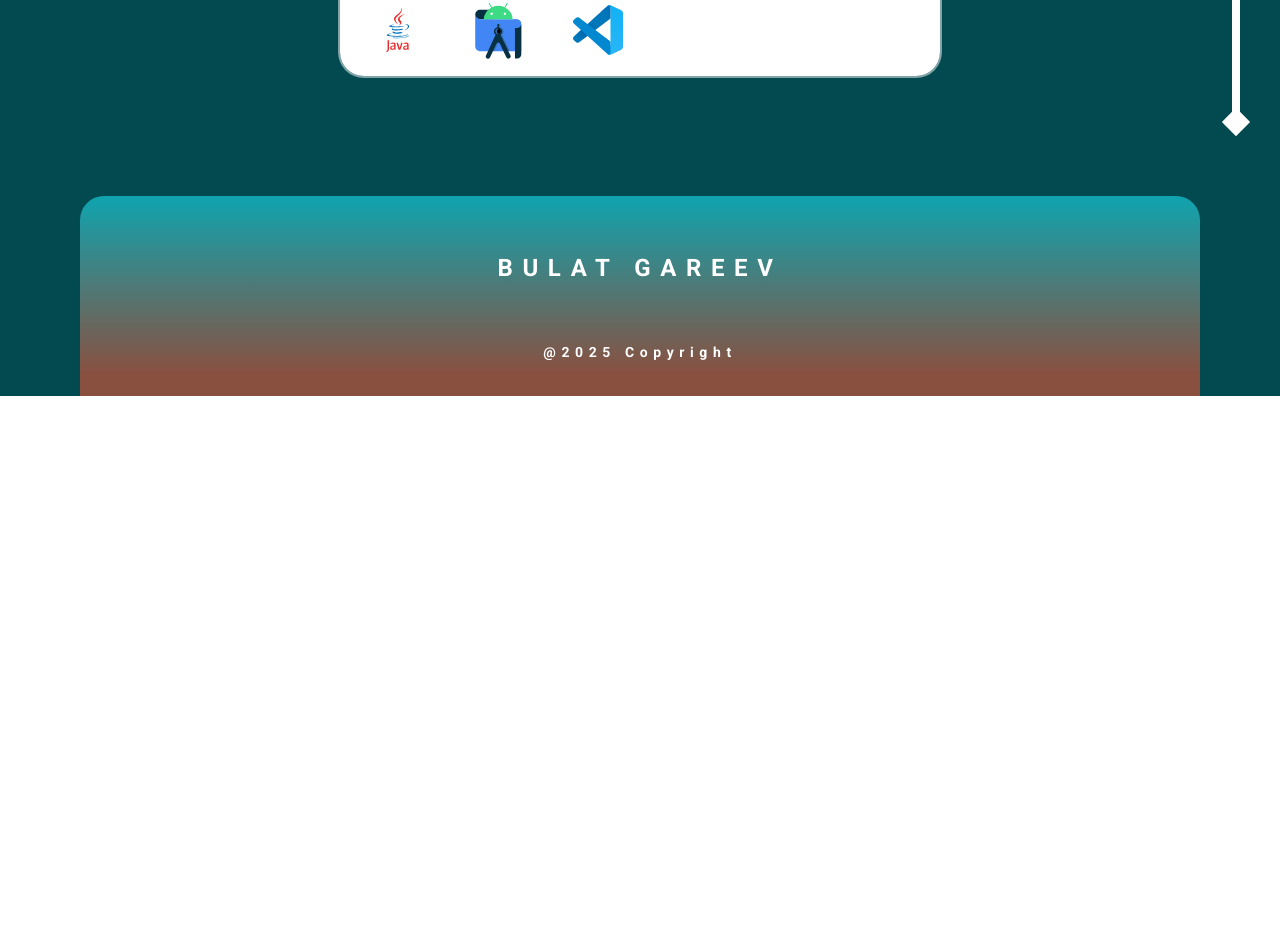
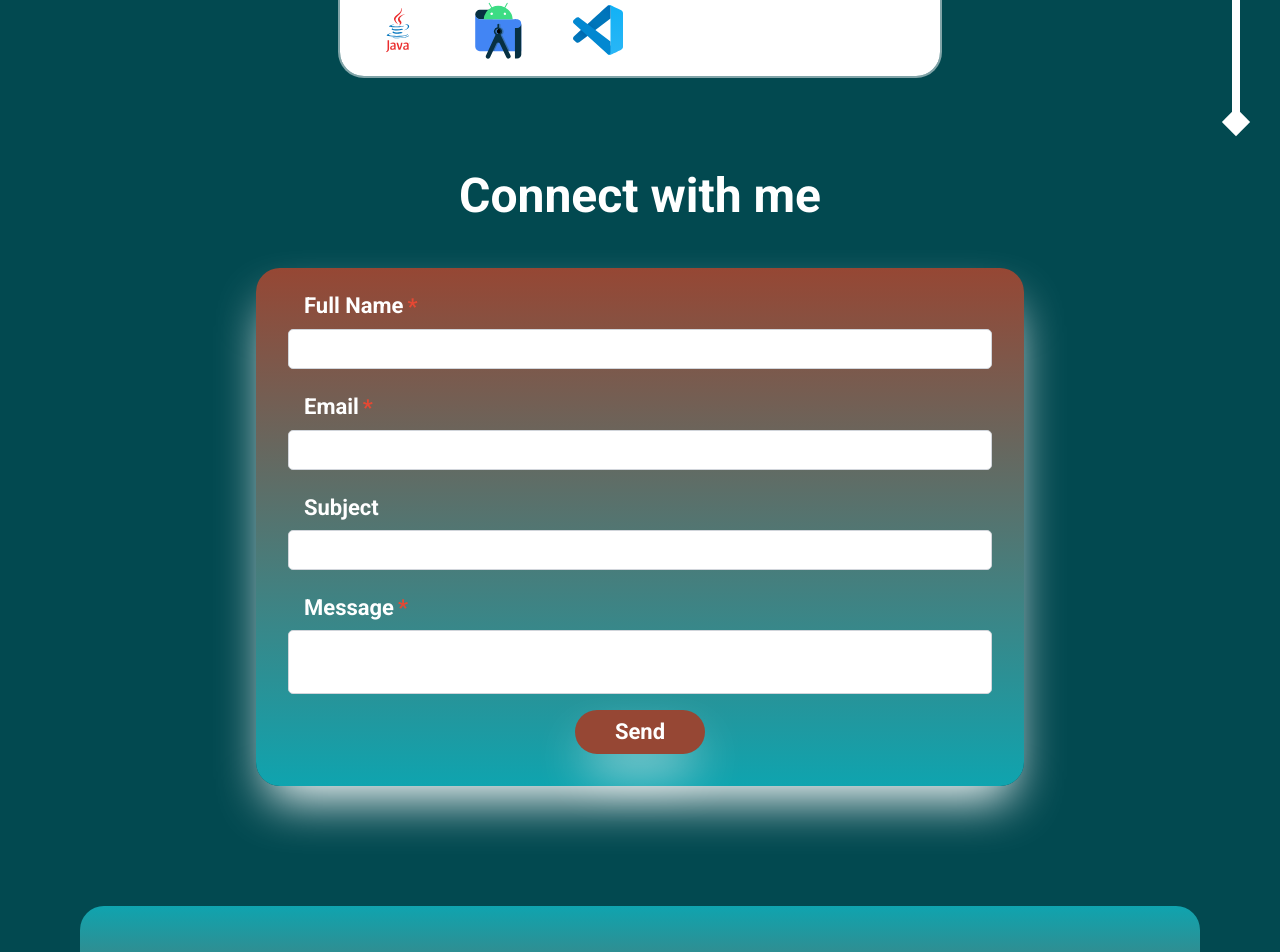
Before and after one commit to gareev-bulat/PortfolioWebsite, a Next.js app: page / in a window 1280 px wide. Shown: the part 3184-4136 px from the top of the page. Before the commit the page ends 3580 px from the top, so only its background shows below. Built offline with nearby package versions, Linux system fonts and the light colour scheme.

Commit message:
feat(contact): add Connect with me section frontend for email submissions

```diff
--- a/app/layout.tsx
+++ b/app/layout.tsx
@@ -47,7 +47,6 @@ export default function RootLayout({
 
       <body className="min-h-screen flex flex-col bg-[linear-gradient(180deg,_#003135_4%,_#024950_56%)]">
         <Header />
-
         <main className="flex-1">{children}</main>
         <Footer />
       </body>
--- a/app/page.tsx
+++ b/app/page.tsx
@@ -3,6 +3,8 @@ import Link from "next/link";
 import "../styles/globals.css";
 import Aboutme from "@/components/aboutme";
 import Portfolio from "@/components/portfolio";
+import Connect from '@/components/connect';
+
 
 export default function Home() {
   return (
@@ -78,6 +80,7 @@ export default function Home() {
       </section>
       <Aboutme />
       <Portfolio />
+      <Connect />
     </>
   );
 }
--- a/components/connect.tsx
+++ b/components/connect.tsx
@@ -0,0 +1,42 @@
+import React from 'react'
+
+
+const Connect = () => {
+  return (
+    <section>
+    <h2 className="text-3xl text-white text-center sm:text-3xl lg:text-5xl p-4">Connect with me</h2>
+    <form className='max-w-3xl mx-auto mt-8 mb-20 space-y-4 text-white text-base_l shadow-2xl shadow-white bg-gradient-to-b flex flex-col items-center p-4 rounded-3xl from-[#964734] to-[#0FA4AF]'>
+      <div className='flex flex-col w-full px-4'>
+        <label className='pb-2 pt-2 pl-4'>Full Name<span className="text-[#E64833] align-middle pl-1">*</span></label>
+        <input className='h-10 bg-white border border-gray-300 focus:outline-none transition ease-in-out rounded-[5px] text-black text-base font-extralight p-4 required'></input>
+
+
+      </div>
+      <div className='flex flex-col w-full px-4'>
+        <label className='pb-2 pt-2 pl-4'>Email<span className="text-[#E64833] align-middle pl-1">*</span></label>
+        <input className='h-10 bg-white border border-gray-300 focus:outline-none transition ease-in-out rounded-[5px] text-black text-base font-extralight p-4 required'></input>
+
+
+      </div>
+      <div className='flex flex-col w-full px-4'>
+        <label className='pb-2 pt-2 pl-4'>Subject</label>
+        <input className='h-10 bg-white border border-gray-300 focus:outline-none transition ease-in-out rounded-[5px] text-black text-base font-extralight p-4'></input>
+      </div>
+
+      <div className='flex flex-col w-full px-4'>
+        <label className='pb-2 pt-2 pl-4'>Message<span className="text-[#E64833] pl-1">*</span></label>
+        <textarea name="message" id="message" className='h-30 bg-white border border-gray-300 focus:outline-none transition ease-in-out rounded-[5px] text-left align-top leading-normal resize-none text-black text-base font-extralight px-4 pt-2 required'></textarea>
+      </div>
+      <button type="submit" className='h-full px-10 py-2 mt-4 text-md bg-[#964734] hover:bg-[#E64833] shadow-2xl shadow-white rounded-3xl'>Send</button>
+    <div>
+
+
+
+
+    </div>
+    </form>
+    </section>
+  )
+}
+
+export default Connect
```
